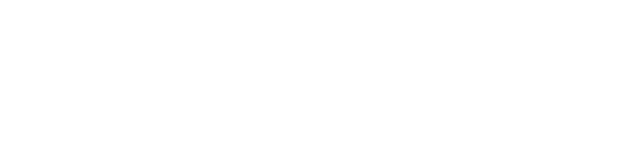
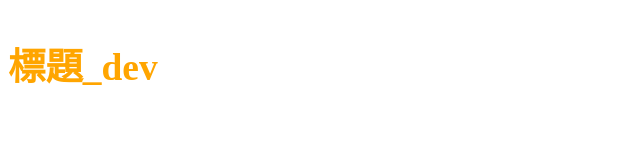
Before and after one commit to DesignerPH927/GitToGithub_1023, a plain HTML site: page index_dev.html in a window 1280 px wide. Shown: the whole page, without its empty margins (0-640 px from the left). Drawn offline with Linux system fonts and the light colour scheme.

Commit message:
add css_dev

```diff
--- /dev/null
+++ b/all_dev.css
@@ -0,0 +1,5 @@
+body{
+    font-size: 200%;
+    font-weight: bold;
+    color: orange;
+}
--- a/index_dev.html
+++ b/index_dev.html
@@ -5,8 +5,9 @@
     <meta http-equiv="X-UA-Compatible" content="IE=edge">
     <meta name="viewport" content="width=device-width, initial-scale=1.0">
     <title>Document</title>
+    <link rel="stylesheet" href="./all_dev.css">
 </head>
 <body>
-
+    <h3>標題_dev</h3>
 </body>
 </html>
```
